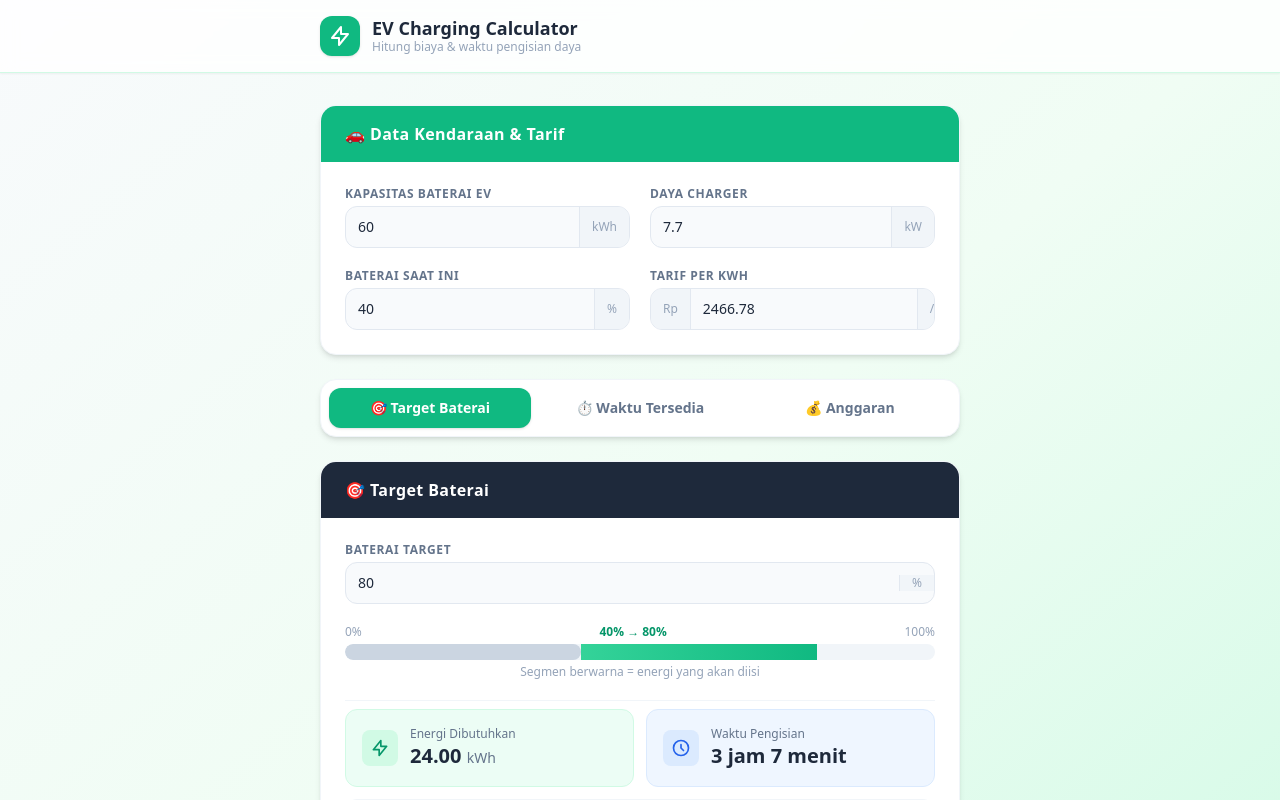
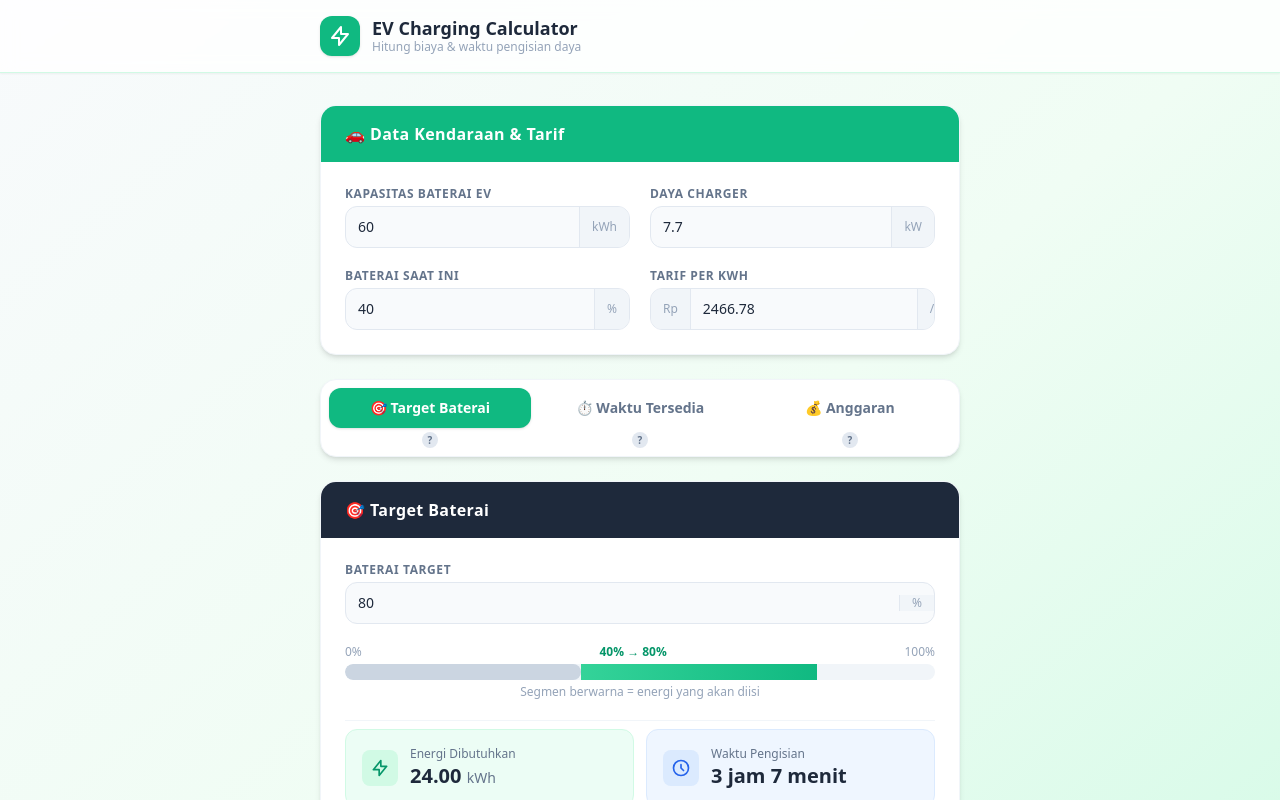
Before and after one commit to rendicahya/kwh-ev, a Svelte app: page / in a window 1280 px wide. Shown: the top 800 px of the page. Built offline with nearby package versions, Linux system fonts and the light colour scheme.

Commit message:
Added tooltip

```diff
--- a/src/App.svelte
+++ b/src/App.svelte
@@ -5,6 +5,7 @@
   import ModeTarget from './components/ModeTarget.svelte';
   import ModeTime from './components/ModeTime.svelte';
   import ModeBudget from './components/ModeBudget.svelte';
+  import Tooltip from './components/Tooltip.svelte';
 
   let activeTab = 'target';
 
@@ -23,9 +24,21 @@
   $: timeErrors  = validateTime({ availableHours, availableMinutes });
 
   const tabs = [
-    { id: 'target', label: '🎯 Target Baterai' },
-    { id: 'time',   label: '⏱️ Waktu Tersedia' },
-    { id: 'budget', label: '💰 Anggaran' },
+    {
+      id: 'target',
+      label: '🎯 Target Baterai',
+      tooltip: 'Tentukan target % baterai yang ingin dicapai. App akan menghitung energi, waktu, dan biaya yang dibutuhkan.',
+    },
+    {
+      id: 'time',
+      label: '⏱️ Waktu Tersedia',
+      tooltip: 'Masukkan berapa lama waktu yang tersedia untuk mengisi daya. App akan menghitung seberapa penuh baterai dan biayanya.',
+    },
+    {
+      id: 'budget',
+      label: '💰 Anggaran',
+      tooltip: 'Masukkan anggaran biaya yang dimiliki. App akan menghitung energi dan % baterai yang bisa didapat.',
+    },
   ];
 
   $: modeTitle = tabs.find(t => t.id === activeTab)?.label ?? '';
@@ -60,12 +73,15 @@
   <!-- Tab Switcher -->
     <div class="bg-white rounded-2xl shadow-md border border-slate-100 p-2 flex gap-2">
       {#each tabs as tab}
+        <div class="flex-1 flex flex-col items-center gap-1">
           <button
-          class="flex-1 py-2.5 px-3 rounded-xl text-sm font-semibold transition-all duration-200
+            class="w-full py-2.5 px-3 rounded-xl text-sm font-semibold transition-all duration-200
               {activeTab === tab.id ? 'bg-emerald-500 text-white shadow' : 'text-slate-500 hover:bg-slate-50'}"
             on:click={() => activeTab = tab.id}>
             {tab.label}
           </button>
+          <Tooltip text={tab.tooltip} />
+        </div>
       {/each}
     </div>
 
--- /dev/null
+++ b/src/components/Tooltip.svelte
@@ -0,0 +1,30 @@
+<script>
+  export let text = '';
+  let visible = false;
+</script>
+
+<div class="relative inline-flex items-center"
+  on:mouseenter={() => visible = true}
+  on:mouseleave={() => visible = false}
+  on:focusin={() => visible = true}
+  on:focusout={() => visible = false}
+>
+  <!-- Ikon tanda tanya -->
+  <div class="w-4 h-4 rounded-full bg-slate-200 text-slate-500 text-[10px] font-bold
+               flex items-center justify-center cursor-default select-none
+               hover:bg-emerald-100 hover:text-emerald-600 transition-colors">
+    ?
+  </div>
+
+  <!-- Tooltip bubble -->
+  {#if visible}
+    <div class="absolute bottom-full left-1/2 -translate-x-1/2 mb-2 z-50
+                w-48 bg-slate-800 text-white text-xs rounded-xl px-3 py-2
+                shadow-lg leading-relaxed pointer-events-none">
+      {text}
+      <!-- Panah bawah -->
+      <div class="absolute top-full left-1/2 -translate-x-1/2
+                  border-4 border-transparent border-t-slate-800"></div>
+    </div>
+  {/if}
+</div>
```
Lines whose indentation alone changed are shown as unchanged.
